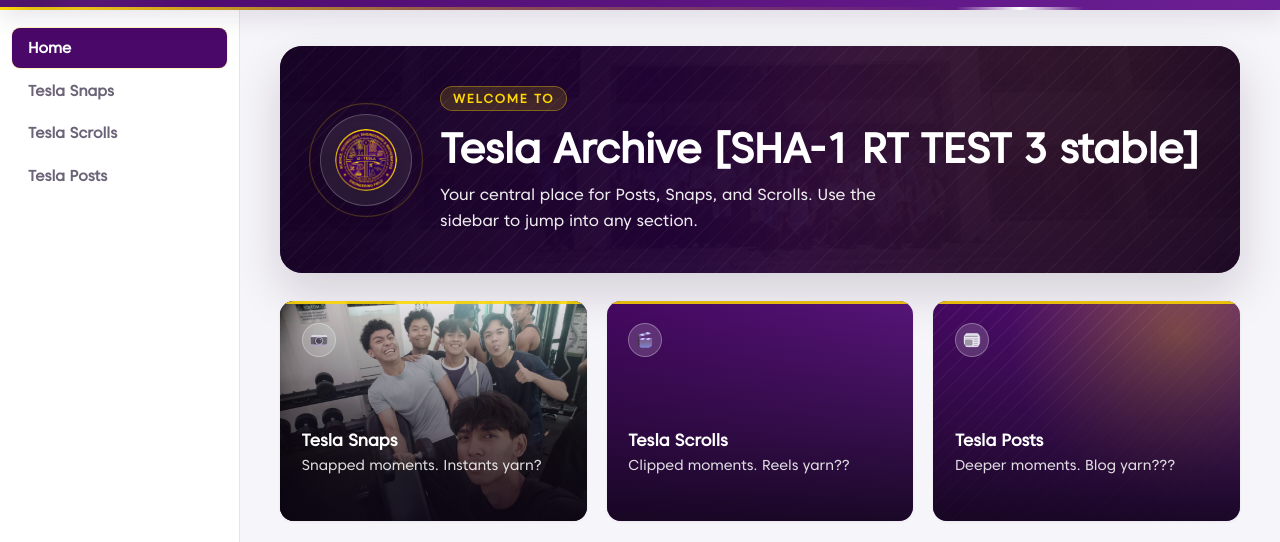
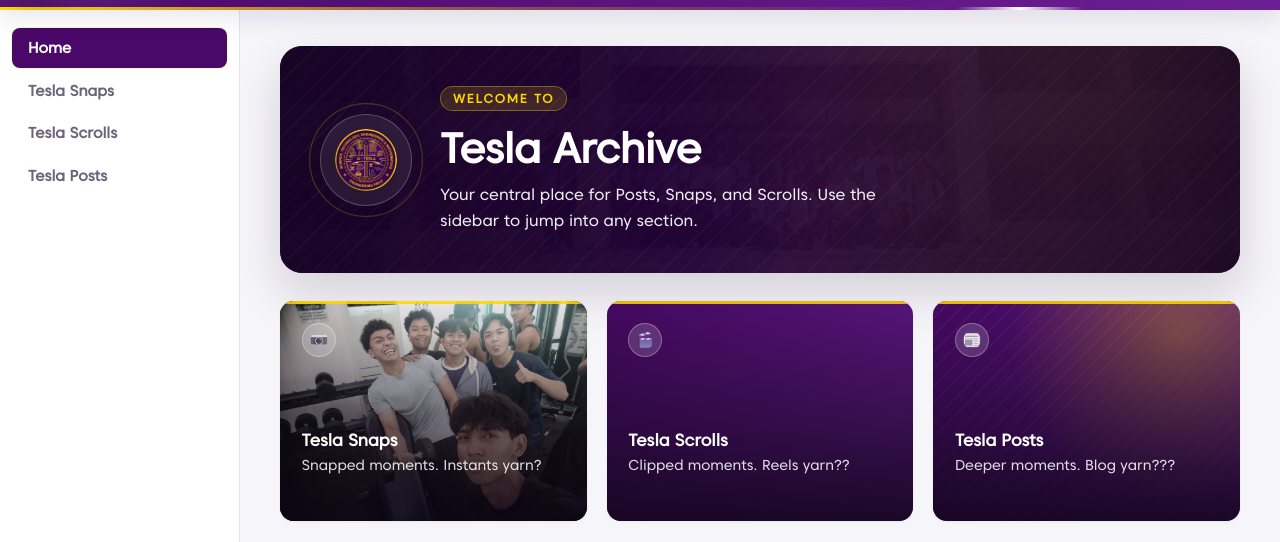
Before and after one commit to RMLNETHWORK/tesla, a plain HTML site: page index.html in a window 1280 px wide. Shown: the part 54-596 px from the top of the page. Drawn offline with Linux system fonts and the light colour scheme.

Commit message:
officialRelease1

```diff
--- a/index.html
+++ b/index.html
@@ -46,7 +46,7 @@
         </div>
         <div class="home-hero-copy">
           <span class="eyebrow">Welcome to</span>
-          <h1 style="color: #fff;">Tesla Archive [SHA-1 RT TEST 3 stable]</h1>
+          <h1 style="color: #fff;">Tesla Archive</h1>
           <p>Your central place for Posts, Snaps, and Scrolls. Use the sidebar to jump into any section.</p>
         </div>
       </div>
```
